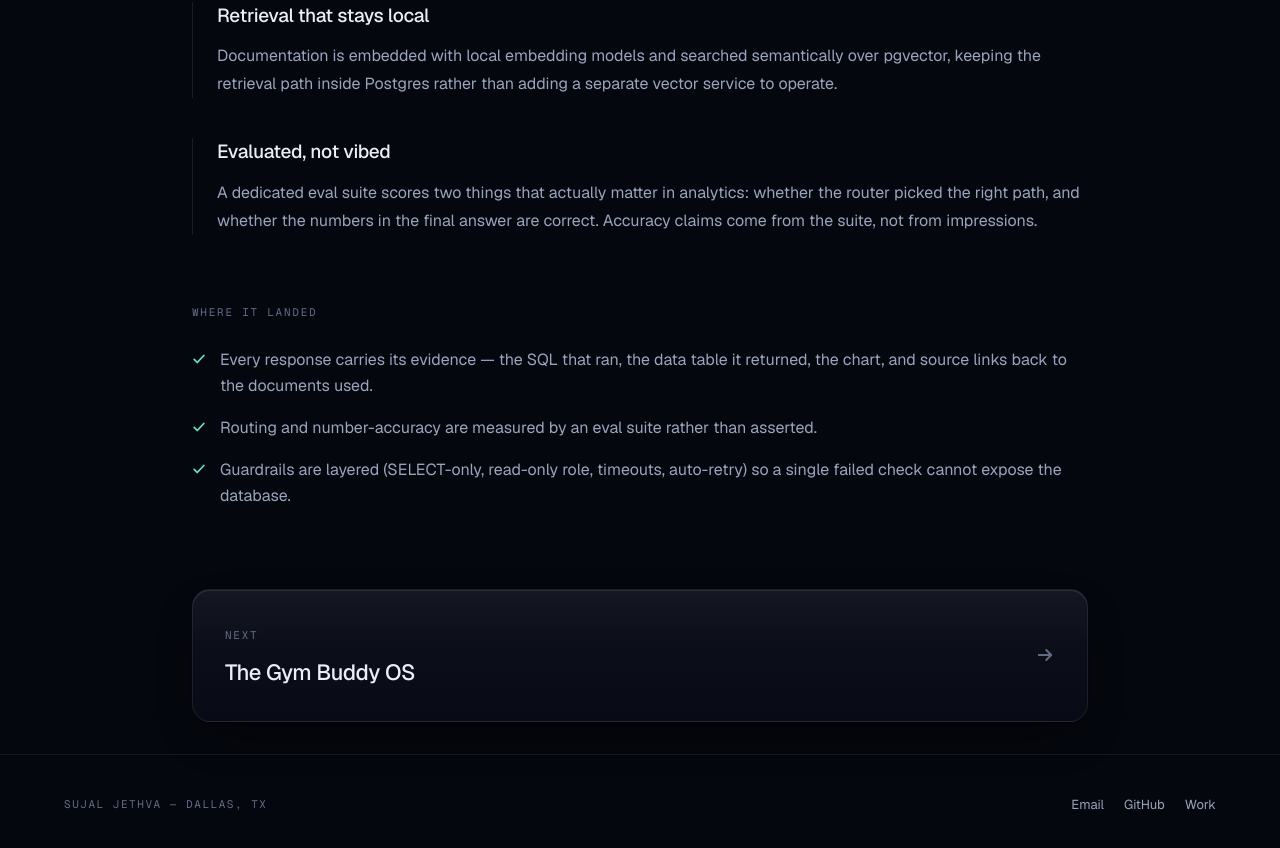
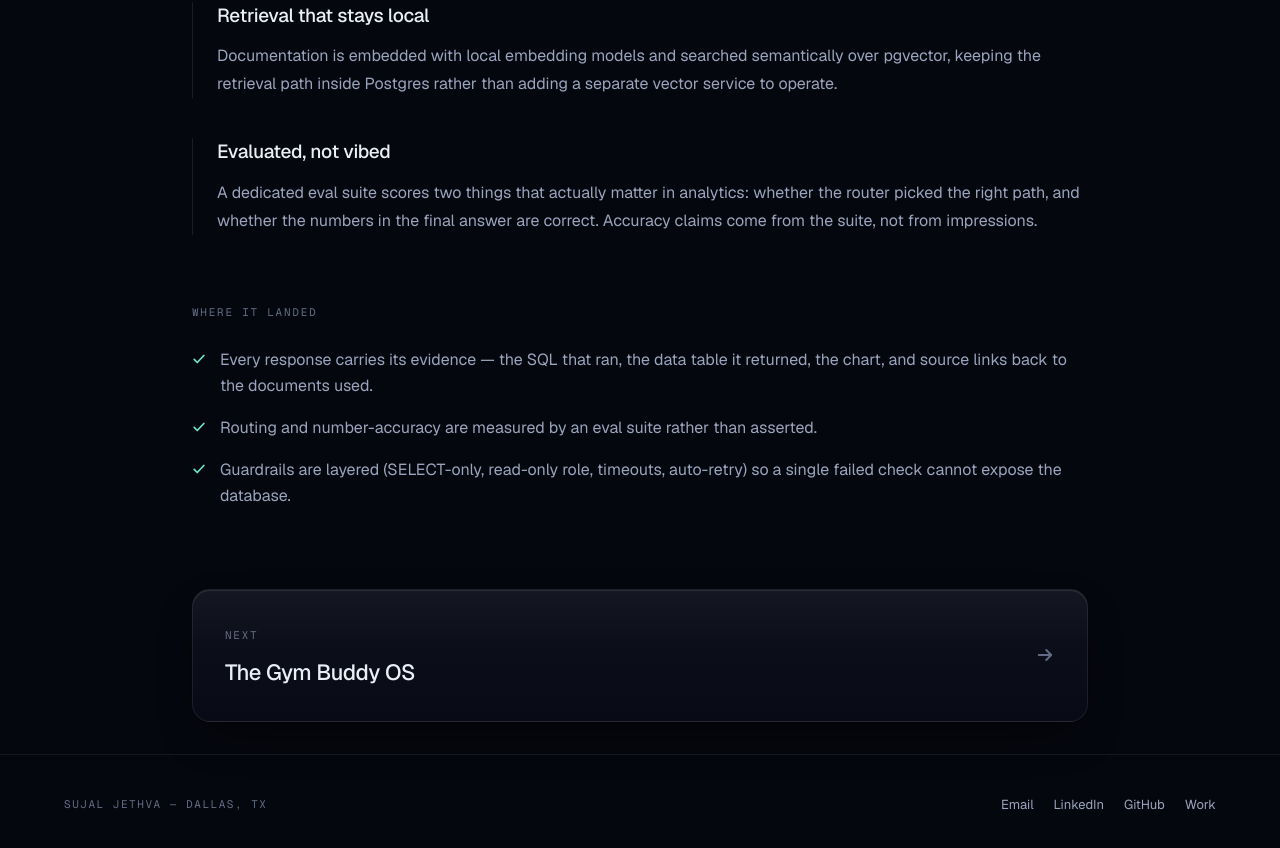
Before and after one commit to Suju75/sujal-portfolio, a Next.js app: page /work/analytics-copilot in a window 1280 px wide. Shown: the part 1590-2438 px from the top of the page. Built offline with nearby package versions, Linux system fonts and the light colour scheme.

Commit message:
Add LinkedIn, resume download; target Vercel

```diff
--- a/components/contact.tsx
+++ b/components/contact.tsx
@@ -7,6 +7,7 @@ import { RevealWords } from "./ui/reveal";
 
 const channels = [
   { label: "Email", value: profile.email, href: `mailto:${profile.email}` },
+  { label: "LinkedIn", value: "in/sujal-jethva-1116-", href: profile.linkedin },
   { label: "GitHub", value: "github.com/Suju75", href: profile.github },
   { label: "Résumé", value: "One page, PDF", href: profile.resume },
 ];
--- a/components/footer.tsx
+++ b/components/footer.tsx
@@ -16,6 +16,14 @@ export function Footer() {
             Email
           </a>
           <a
+            href={profile.linkedin}
+            target="_blank"
+            rel="noreferrer"
+            className="transition-colors hover:text-mist"
+          >
+            LinkedIn
+          </a>
+          <a
             href={profile.github}
             target="_blank"
             rel="noreferrer"
--- a/lib/content.ts
+++ b/lib/content.ts
@@ -13,7 +13,7 @@ export const profile = {
   email: "jethvasujal86@gmail.com",
   phone: "(214) 899-7210",
   github: "https://github.com/Suju75",
-  linkedin: "https://www.linkedin.com/in/sujal-jethva-1116-",
+  linkedin: "https://www.linkedin.com/in/sujal-jethva-1116-/",
   resume: "/Sujal_Jethva_Applied_AI_Resume.pdf",
   headline: "I build AI systems that show their evidence.",
   subhead:
--- a/next.config.ts
+++ b/next.config.ts
@@ -1,9 +1,6 @@
 import type { NextConfig } from "next";
 
 const nextConfig: NextConfig = {
-  // Fully static output: deploys to Netlify as plain files, no server, no runtime cost.
-  output: "export",
-  images: { unoptimized: true },
   // Keep the repo to just the site — no generated agent instruction files.
   agentRules: false,
 };
```
Also changed, not shown: 1 other file (tests, documents, lock files or other folders).
